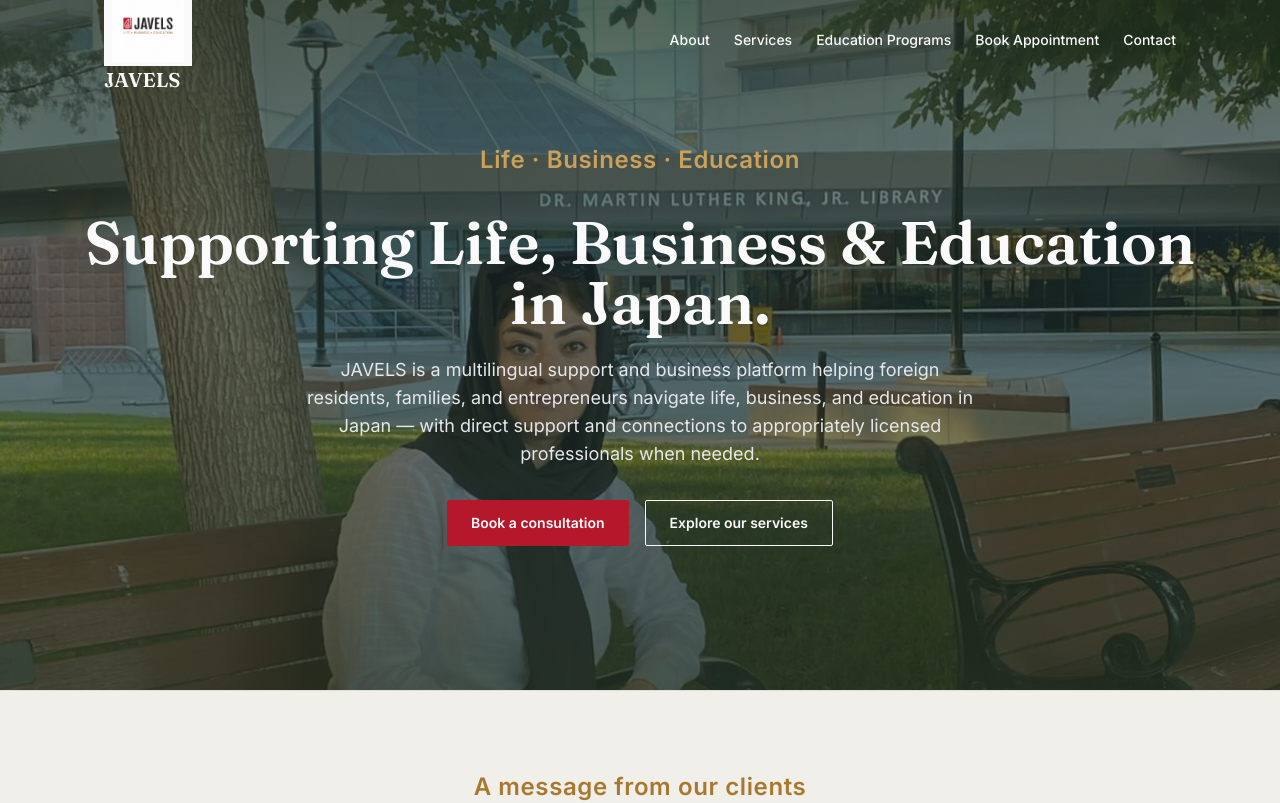
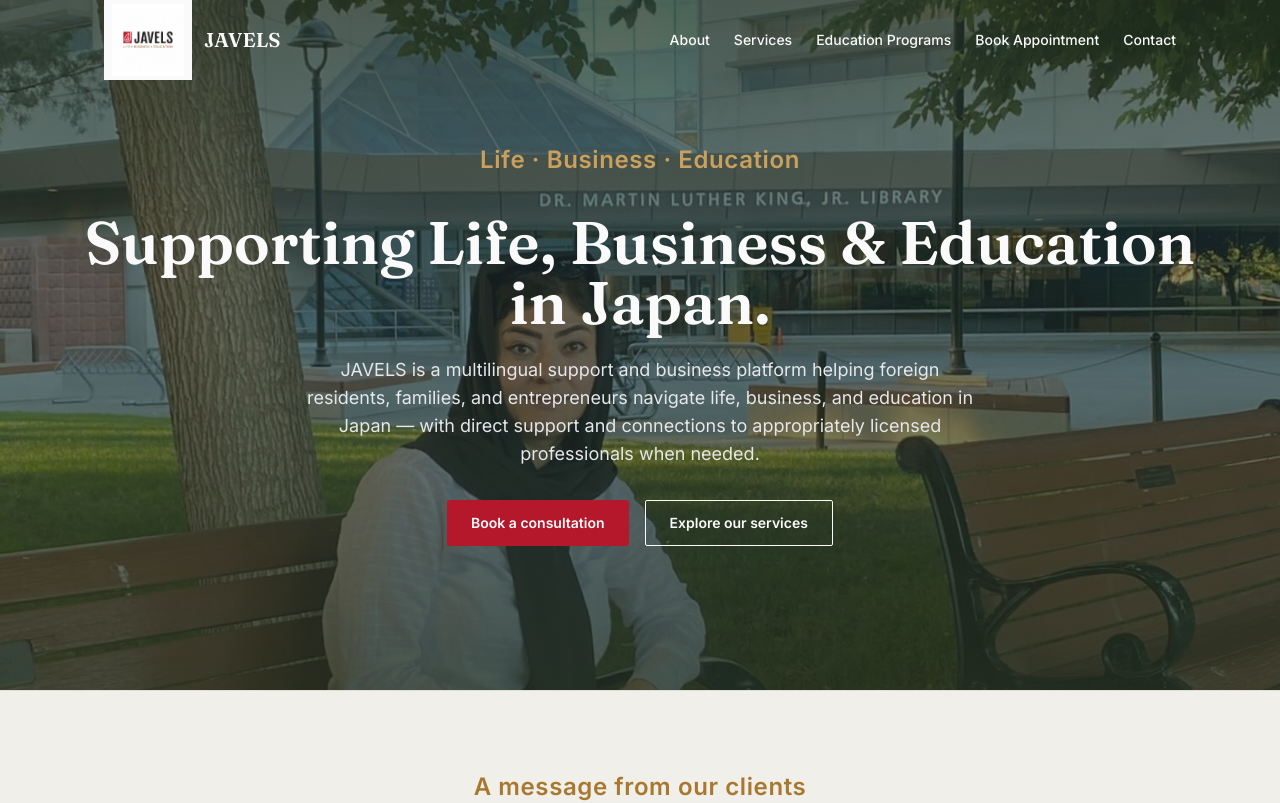
Before and after one commit to technicpro2010-lab/Afghanyouth, a React (Vite) app: page / in a window 1280 px wide. Shown: the top 803 px of the page. Built offline with nearby package versions, Linux system fonts and the light colour scheme.

Commit message:
the header

```diff
--- a/src/components/Navbar.jsx
+++ b/src/components/Navbar.jsx
@@ -30,7 +30,8 @@
       >
 
       <div className="section-inner relative justify-between h-full px-6">
-        <a href="#top" className="absolute left-6 top-1/2 -translate-y-1/2 z-10 no-underline">
+        <a href="#top" className="absolute left-6 top-1/2 -translate-y-1/2 z-10 no-underline
+        flex items-center gap-3">
           <img
             src={logo}
             alt="JAVELS — Life, Business, Education"
```
